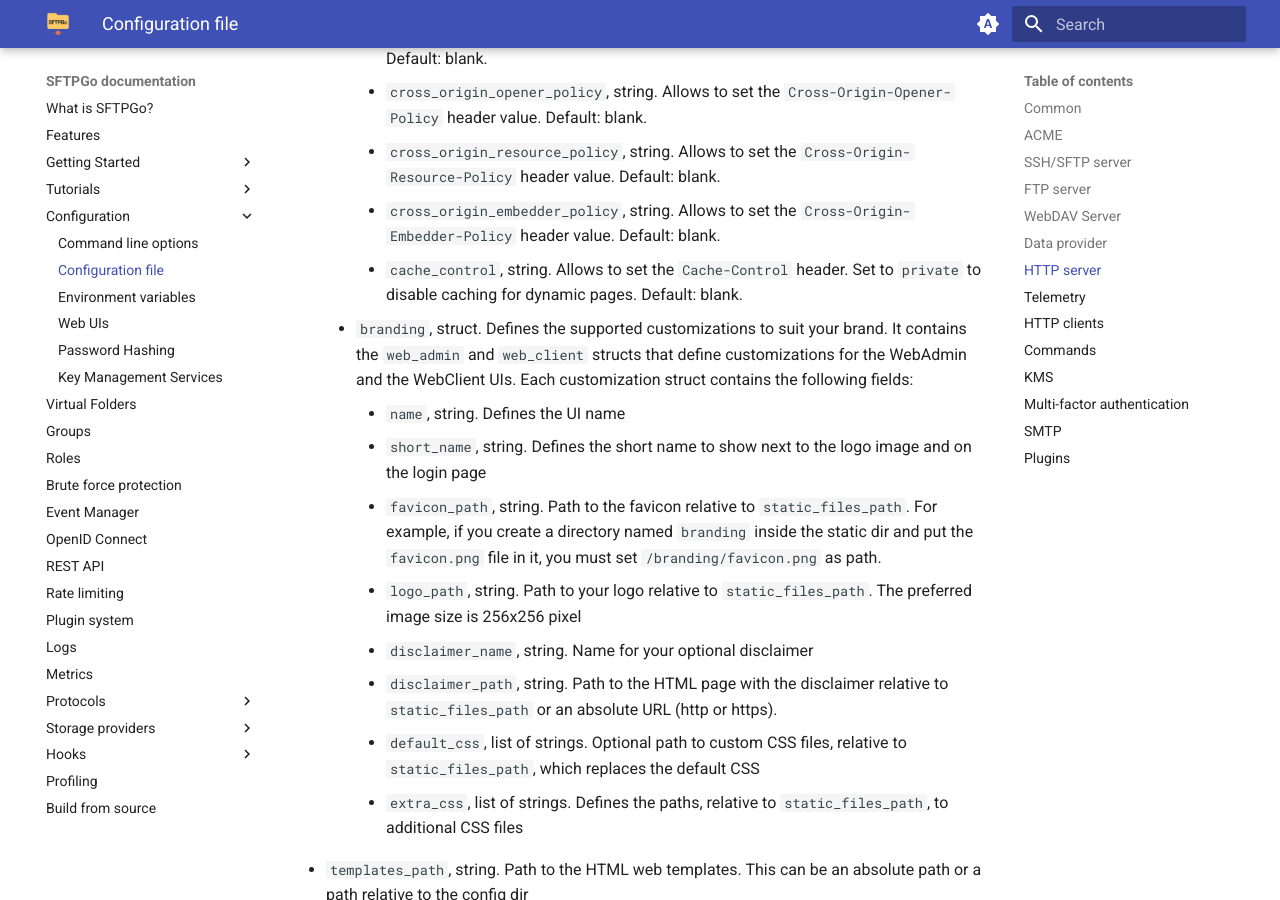
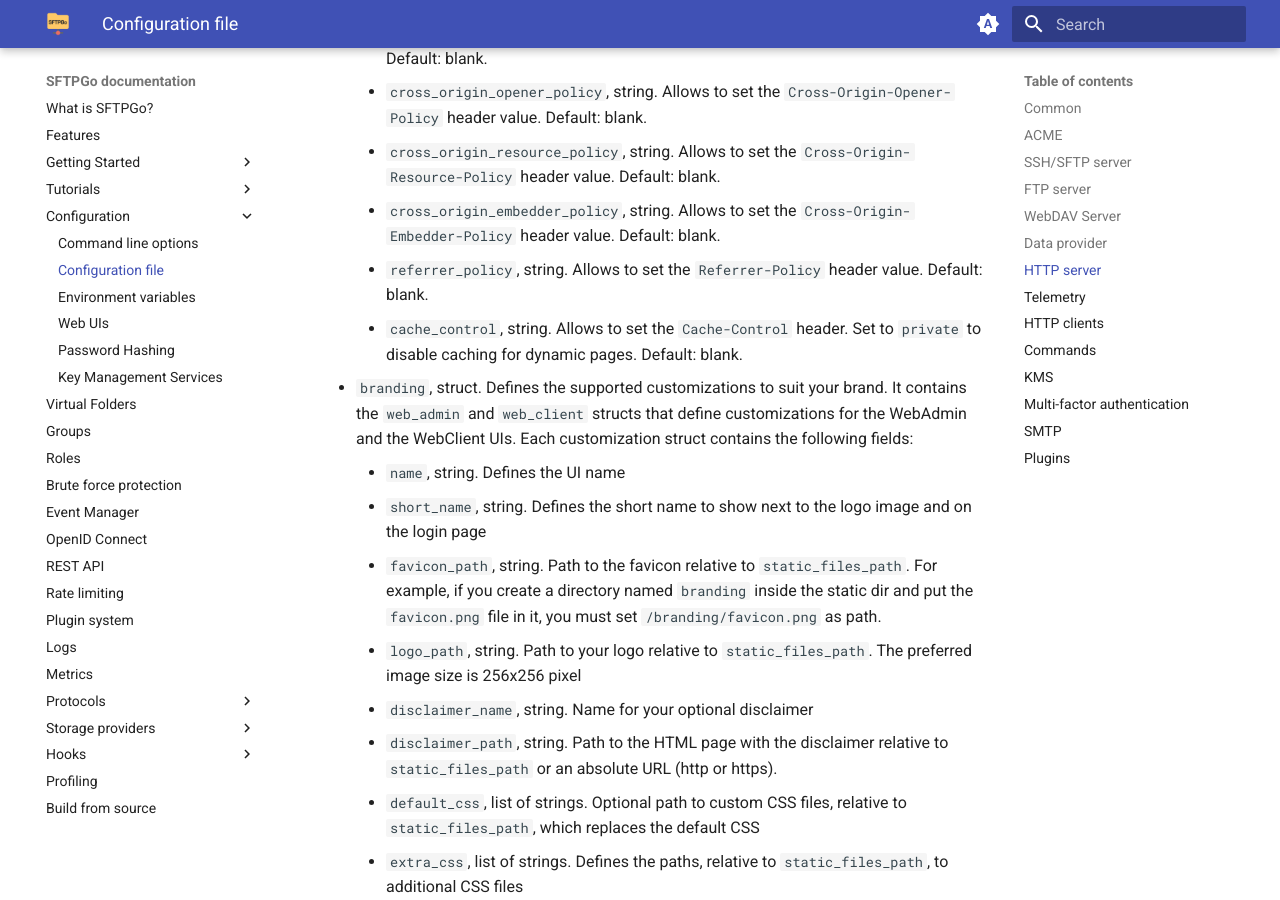
Before and after one commit to sftpgo/docs, an MkDocs documentation site: the page built from docs/config-file.md, in a window 1280 px wide and 900 px high, scrolled down 23038 px. Built offline with MkDocs 1.6.1 and Material for MkDocs 9.7.7, drawn with Linux system fonts in a browser that asks for light colours; emoji names are drawn with the system emoji font; the version menu is left out.

Commit message:
config file: add docs for Referrer Policy header
Signed-off-by: Nicola Murino <nicola.murino@gmail.com>

```diff
--- a/docs/config-file.md
+++ b/docs/config-file.md
@@ -308,6 +308,7 @@ Supported configuration parameters for the `httpd` section (REST API, WebAdmin,
     - `cross_origin_opener_policy`, string. Allows to set the `Cross-Origin-Opener-Policy` header value. Default: blank.
     - `cross_origin_resource_policy`, string. Allows to set the `Cross-Origin-Resource-Policy` header value. Default: blank.
     - `cross_origin_embedder_policy`, string. Allows to set the `Cross-Origin-Embedder-Policy` header value. Default: blank.
+    - `referrer_policy`, string. Allows to set the `Referrer-Policy` header value. Default: blank.
     - `cache_control`, string. Allows to set the `Cache-Control` header. Set to `private` to disable caching for dynamic pages. Default: blank.
   - `branding`, struct. Defines the supported customizations to suit your brand. It contains the `web_admin` and `web_client` structs that define customizations for the WebAdmin and the WebClient UIs. Each customization struct contains the following fields:
     - `name`, string. Defines the UI name
```
